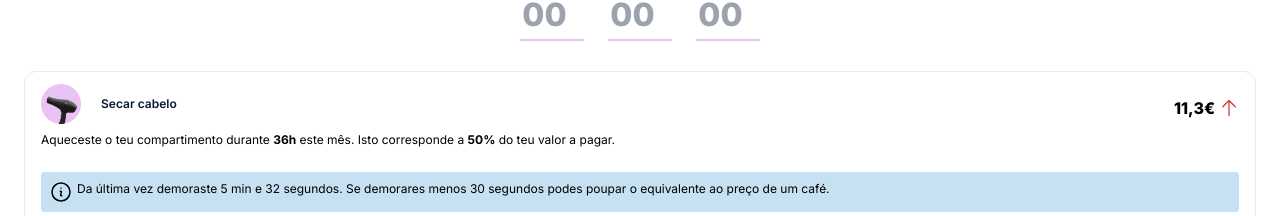
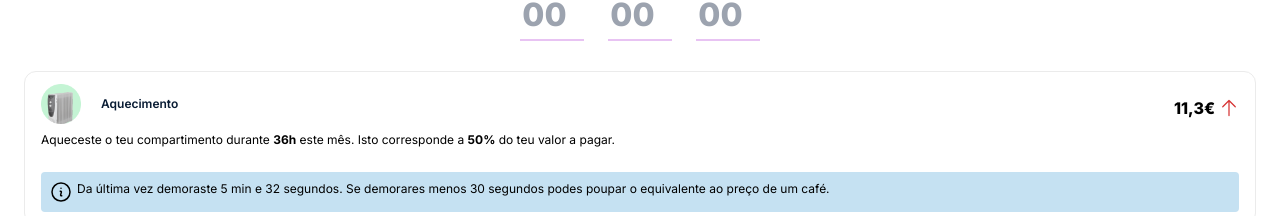
Before and after one commit to almt00/savee, a Next.js app: page /Testing in a window 1280 px wide. Shown: the part 1574-1790 px from the top of the page. Built offline with nearby package versions, Linux system fonts and the light colour scheme.

Commit message:
lol corrigi tipo da task

```diff
--- a/components/elements/Insight.js
+++ b/components/elements/Insight.js
@@ -8,7 +8,7 @@ export default function Insight() {
     <>
       <Card size="sm" type="stroke">
         <div className="flex justify-between gap-2">
-          <Task type="Secar cabelo" size="sm" />
+          <Task type="Aquecimento" size="sm" />
           <div className="flex gap-1 items-center">
             <h4>11,3€</h4>
             <svg
```
